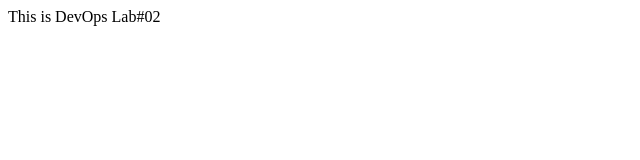
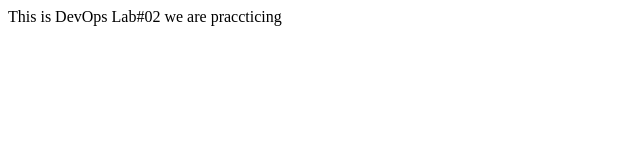
Before and after one commit to imamamahboob/demoRepo, a plain HTML site: page index.html in a window 1280 px wide. Shown: the whole page, without its empty margins (0-640 px from the left). Drawn offline with Linux system fonts and the light colour scheme.

Commit message:
text in index file is updated

```diff
--- a/index.html
+++ b/index.html
@@ -5,6 +5,7 @@
 </head>
 <body>
 <p1> This is DevOps Lab#02</p1>
+<p2>we are praccticing</p2>
 </body>
 
 </html>
```
